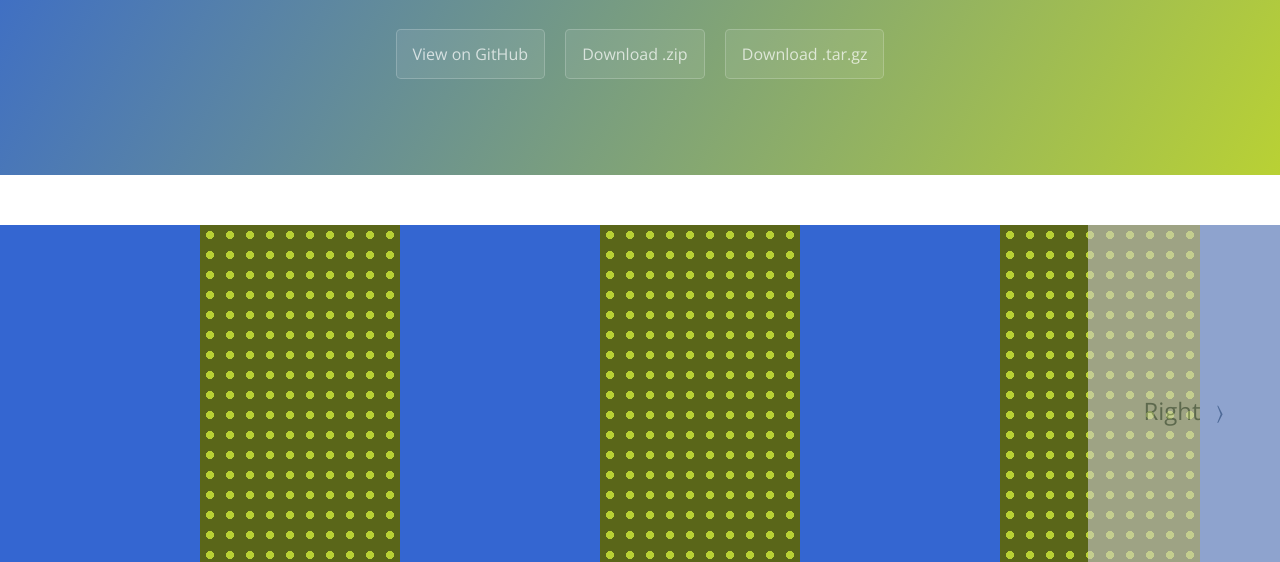
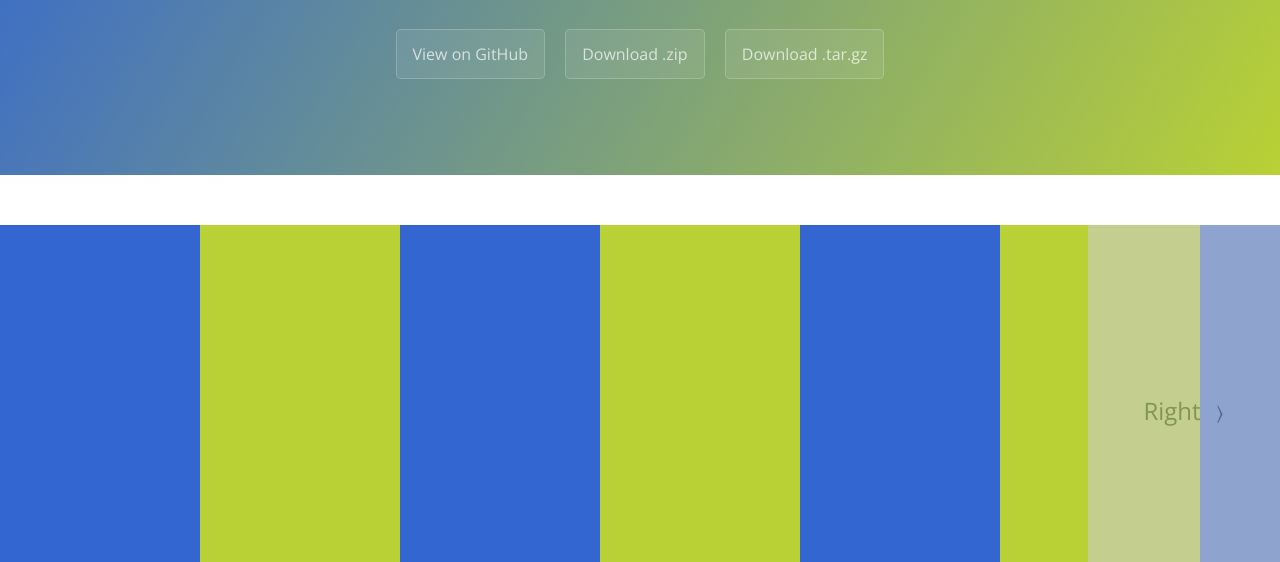
Before and after one commit to rjbultitude/scrolling-slider, a plain HTML site: page index.html in a window 1280 px wide. Shown: the part 238-800 px from the top of the page. Drawn offline with nearby package versions, Linux system fonts and the light colour scheme.

Commit message:
pattern update

```diff
--- a/stylesheets/main.css
+++ b/stylesheets/main.css
@@ -185,10 +185,6 @@ textarea {
 
 .carousel-list li:nth-child(2n) {
     background-color:#b9d134;
-    background-image: radial-gradient(closest-side, transparent 40%, rgba(0,0,0,.3) 41%),
-    radial-gradient(closest-side, transparent 40%, rgba(0,0,0,.3) 41%);
-    background-size:20px 20px;
-    background-position:0 0, 40px 40px;
 }
 
 @media all and ( max-width: 480px ) {
```
